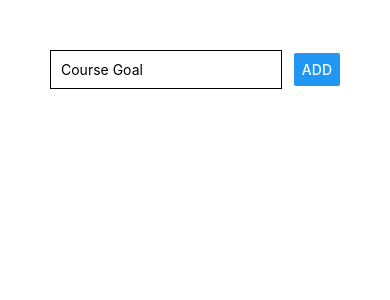
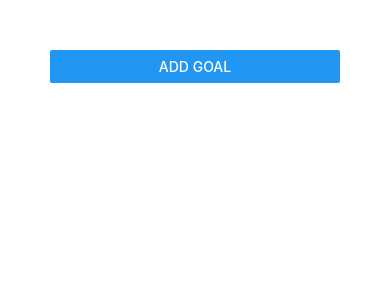
Before and after one commit to MamoshiSE/react-native-goal-tracker, a React Native app: screen / in a window 390 px wide. Shown: the top 300 px of the page. Built offline with nearby package versions, Linux system fonts and the light colour scheme.

Commit message:
add goals from modal design and functionality

```diff
--- a/App.js
+++ b/App.js
@@ -6,11 +6,13 @@ import { StyleSheet, Text, View, TextInput, Button, ScrollView, FlatList } from
 
 // flatlist is lazyloading use when working with big data
 export default function App() {
-  const [courseGoals, setCourseGoals] = useState([])
+  const [courseGoals, setCourseGoals] = useState([]);
+  const [isAddMode, setIsAddMode] = useState(false);
 
   const addGoalHandler = goalTitle => {
     // take the previous state and adds the new goal to the state
-    setCourseGoals(prevGoals => [...prevGoals, { id: Math.random().toString(), value: goalTitle}])
+    setCourseGoals(prevGoals => [...prevGoals, { id: Math.random().toString(), value: goalTitle}]);
+    setIsAddMode(false);
   }
 
   const removeGoalHandler = goalId => {
@@ -19,9 +21,13 @@ export default function App() {
     });
   }
 
+  const cancelAddGoal = () => {
+    setIsAddMode(false);
+  }
   return (
     <View style={styles.screen}>
-      <GoalInput onAddGoal={addGoalHandler}/>
+      <Button title="Add Goal" onPress={() => setIsAddMode(true)}/>
+      <GoalInput visible={isAddMode} onAddGoal={addGoalHandler} onCancel={cancelAddGoal}/>
       <FlatList data={courseGoals} renderItem={itemData => (
         <GoalItem id={itemData.item.id} onDelete={removeGoalHandler} title={itemData.item.value}/>
       )}/>
--- a/components/GoalInput.js
+++ b/components/GoalInput.js
@@ -1,5 +1,5 @@
 import React, {useState} from 'react';
-import {View, Button, TextInput, StyleSheet} from 'react-native'
+import {View, Button, TextInput, StyleSheet, Modal} from 'react-native'
 
 
 const GoalInput = props => {
@@ -8,21 +8,35 @@ const GoalInput = props => {
     const goalInputHandler = (enteredText) => {
         setEnteredGoal(enteredText);
       }
+
+      const addGoalHandler = () => {
+         props.onAddGoal(enteredGoal);
+         setEnteredGoal('');
+      }
  return (
+   <Modal visible={props.visible} animationType="slide">
     <View style={styles.inputContainer}>
     <TextInput placeholder="Course Goal" style={styles.input} onChangeText={goalInputHandler}
     value={enteredGoal}/>
-    <Button title="Add" onPress={() => props.onAddGoal(enteredGoal)}/>
+    <View style={styles.buttonContainer}>
+    <Button title="Add" onPress={addGoalHandler}/>
+    <Button title="Cancel" color="red" onPress={props.onCancel}/>
     </View>
+    </View>
+    </Modal>
  )
 };
 
 const styles = StyleSheet.create({
     inputContainer: {
-        flexDirection: 'row', justifyContent: 'space-between', alignItems: 'center'
+        flexDirection: 'column', justifyContent: 'center', alignItems: 'center', flex: 1
       },
       input: {
-        borderBottomColor: 'black', borderWidth: 1, padding: 10, width: '80%'
+        borderBottomColor: 'black', borderWidth: 1, padding: 10, marginBottom: 10, width: '80%'
+      },
+
+      buttonContainer: {
+        flexDirection: 'row', justifyContent: 'space-between', width: '50%'
       }
 });
 export default GoalInput;
```
